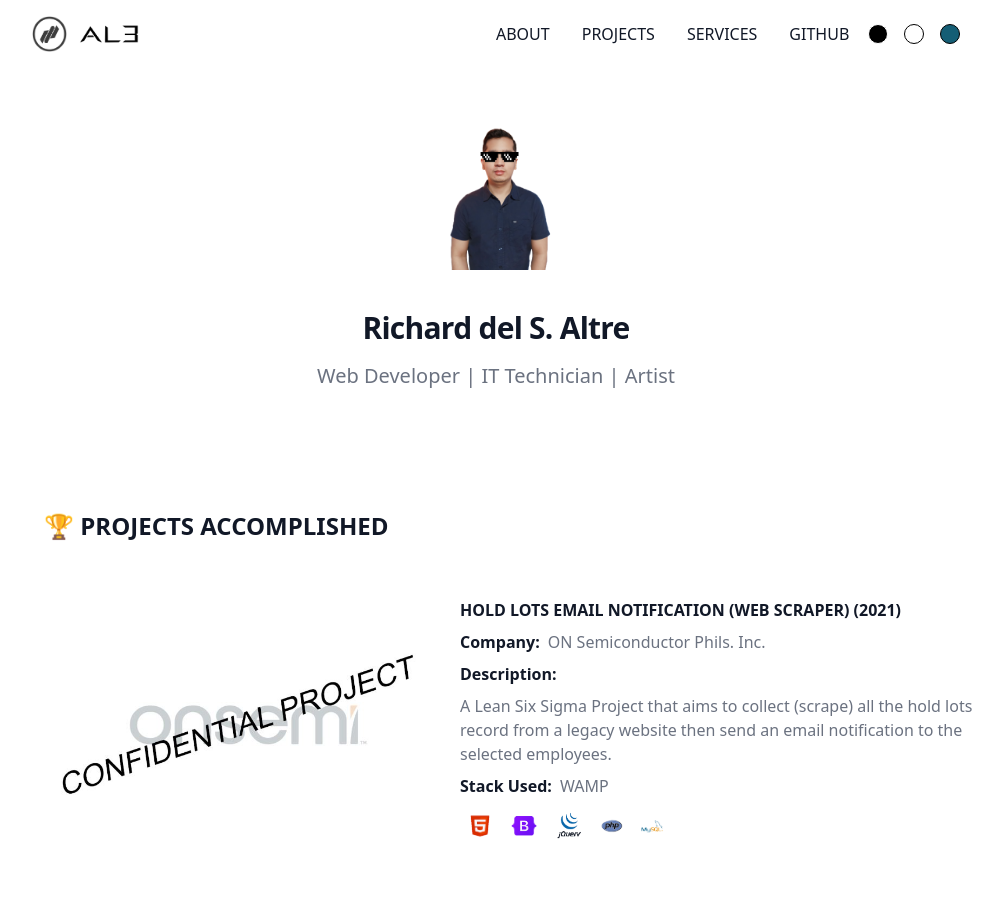
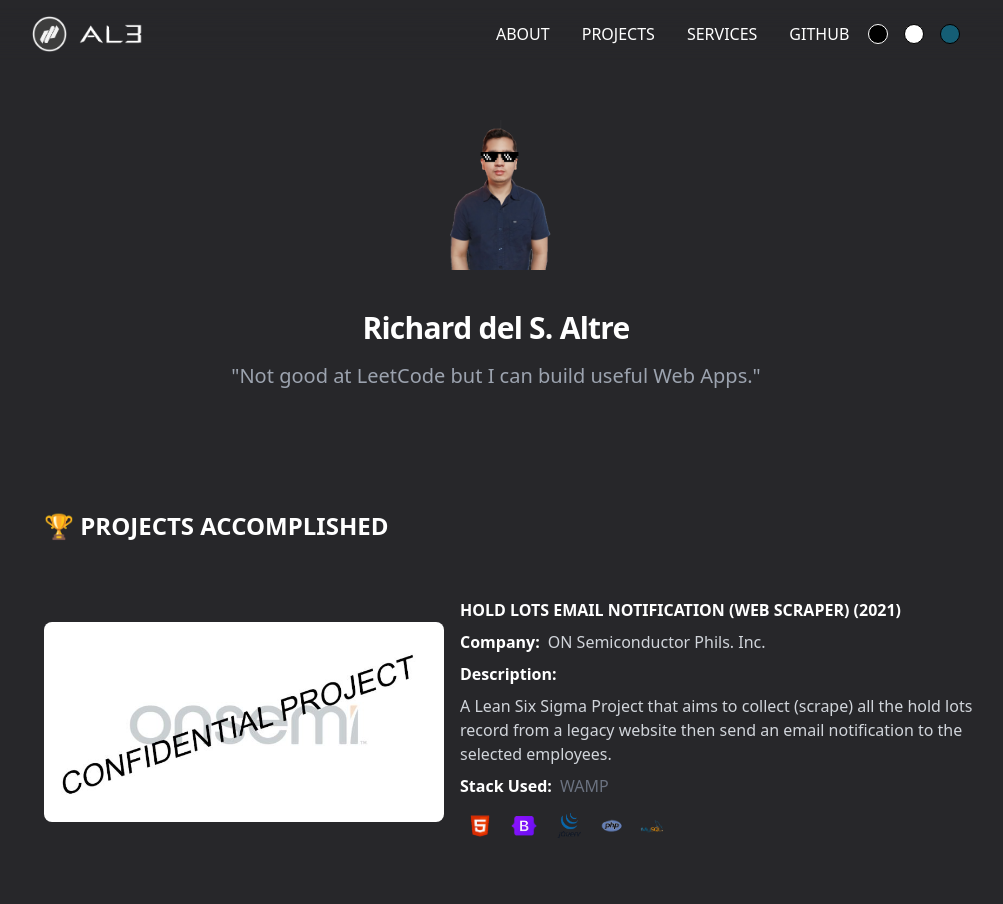
Before and after one commit to AL3-Richard-20/al3-portfolio, a React (Vite) app: page /projects in a window 1280 px wide. Shown: the top 904 px of the page, without its empty margins (144-1147 px from the left). Built offline with nearby package versions, Linux system fonts and the light colour scheme.

Commit message:
Feat; Jumbotron quote and E-Proc Image

```diff
--- a/src/App.jsx
+++ b/src/App.jsx
@@ -23,7 +23,7 @@ function App() {
 
   // return multi_path;
 
-  const [themeColor, setThemeColor] = useState("white")
+  const [themeColor, setThemeColor] = useState("graytheme")
 
   // bg-cyan-900
   // bg-zinc-800
--- a/src/components/Jumbotron.jsx
+++ b/src/components/Jumbotron.jsx
@@ -27,7 +27,8 @@ export default function Jumbotron(){
                         Richard del S. Altre
                     </h1>
                     <p className="text-lg font-normal white:text-gray-500 lg:text-xl graytheme:text-gray-400 accent:text-gray-400">
-                        Web Developer | IT Technician | Artist
+                        {/* Web Developer | IT Technician | Artist  */}
+                        "Not good at LeetCode but I can build useful Web Apps."
                     </p>
                 </div>
             </section>
--- a/src/pages/Projects.jsx
+++ b/src/pages/Projects.jsx
@@ -2,6 +2,7 @@ import ccms_img from '../assets/images/projects/CCMS.jpg'
 import eims_img from '../assets/images/projects/EIMS.jpg'
 import hris_img from '../assets/images/projects/HRIS.png'
 import oms_img from '../assets/images/projects/OMS.jpg'
+import eproc_img from '../assets/images/projects/E-Procurement_Snapshot2.jpg'
 
 import confproj_img from '../assets/images/projects/ConfProj.png'
 
@@ -134,7 +135,7 @@ export default function Projects(){
         },
         {
             "ProjectId":"8",
-            "ProjectImg":"",
+            "ProjectImg":`${eproc_img}`,
             "ProjectName":"E-Procurement System",
             "Year":"2023",
             "Company":"URATEX (Multiflex RNC)",
```
Also changed, not shown: src/assets/images/projects/E-Procurement_Snapshot2.jpg (added).
